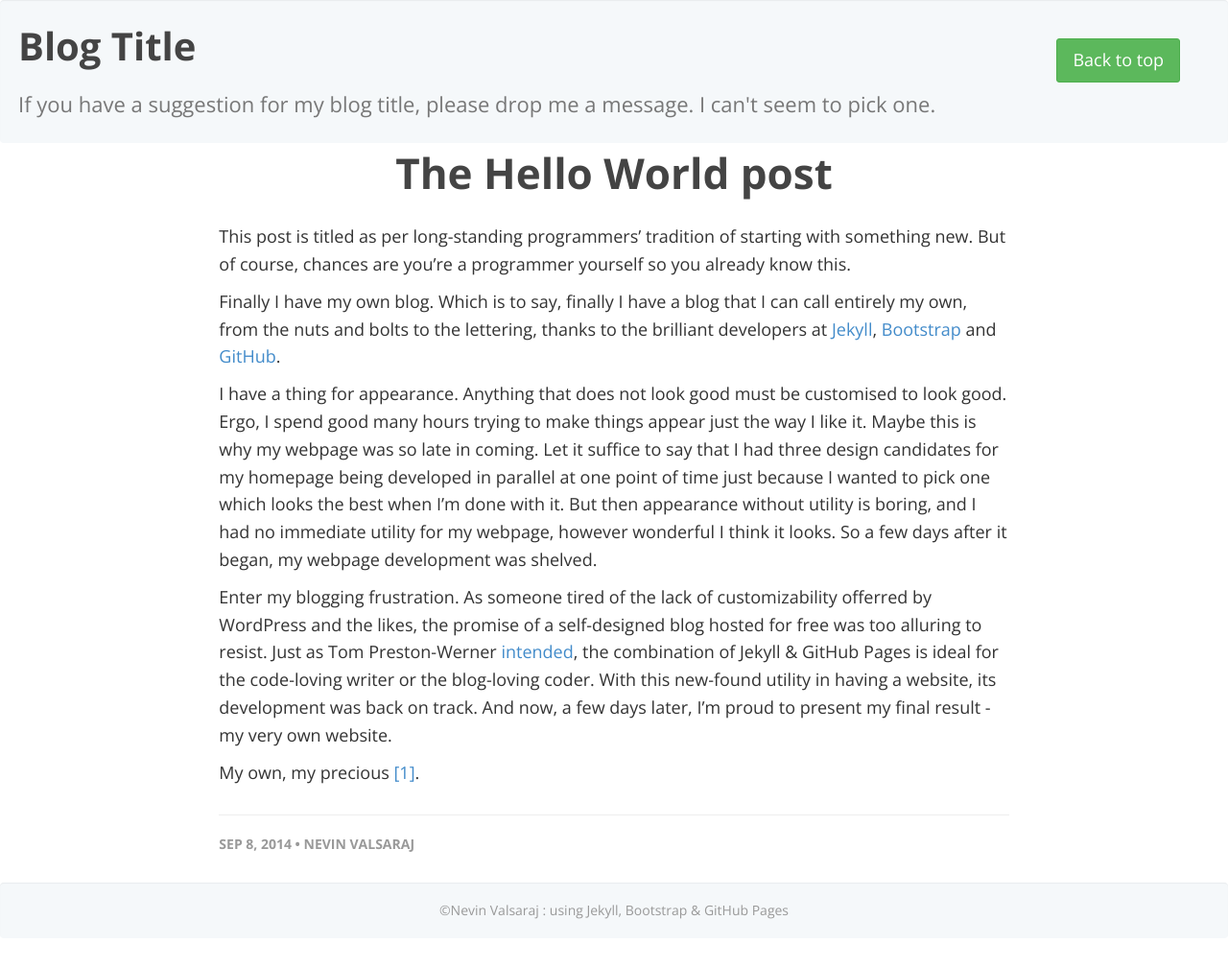
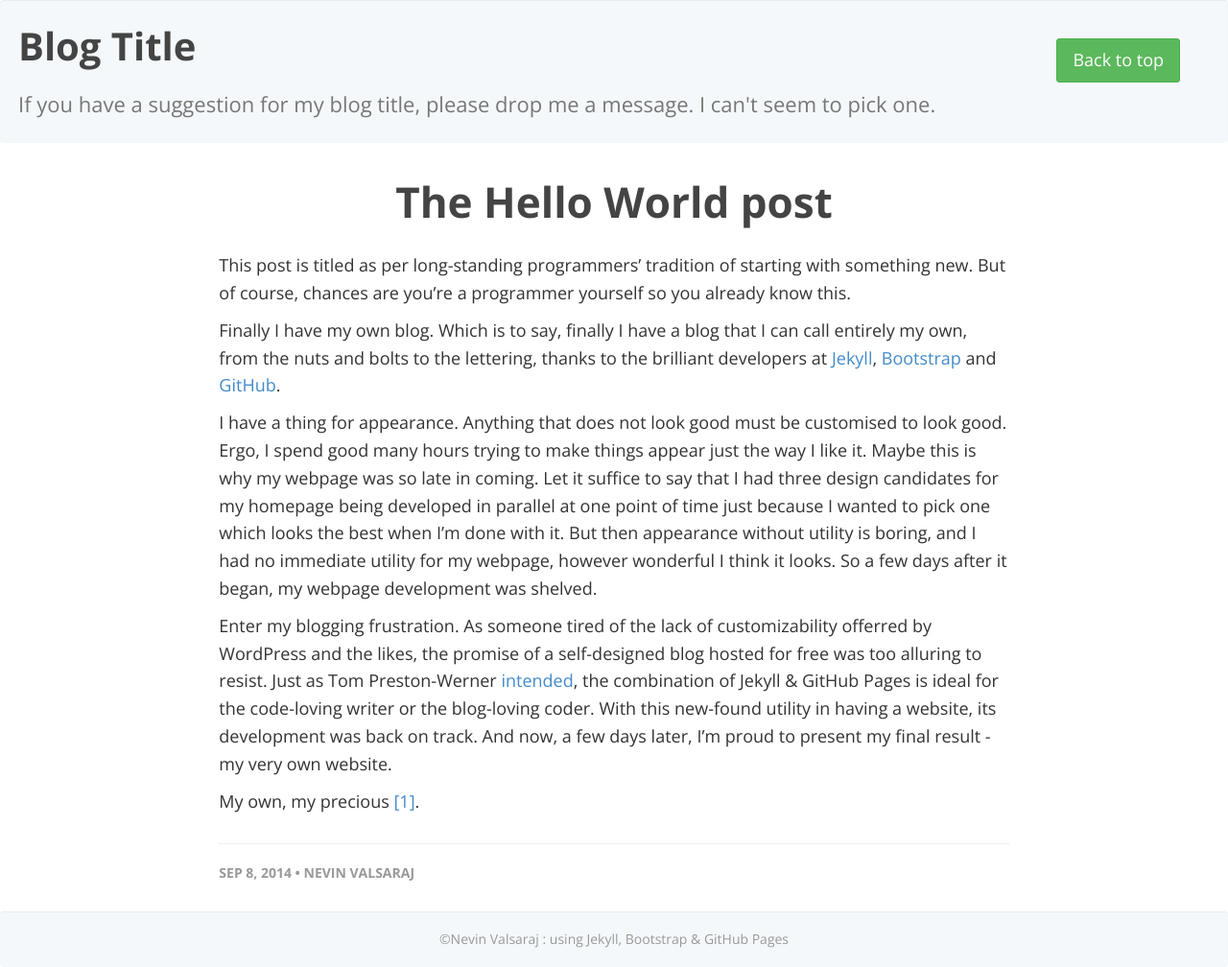
Before and after one commit to nevinvalsaraj/nevinvalsaraj.com, a Jekyll site: the page built from _posts/2014-09-08-hello-world.markdown, in a window 1280 px wide. Shown: the whole page at 96% size. Built offline with Jekyll 4.4.1, drawn with Linux system fonts in a browser that asks for light colours; before the commit the page ends 978 px from its top, so only the background shows below that.

Commit message:
Adding smooth scroll, editing post template style

```diff
--- a/_layouts/post.html
+++ b/_layouts/post.html
@@ -7,8 +7,10 @@
 {% include head.html %}
 
 <link rel="stylesheet" href="{{ " /css/post.css " | prepend: site.baseurl}}">
+<script src="{{ " /js/jquery.easing.min.js " | prepend: site.baseurl }}"></script>
+<script src="{{ " /js/scrolling-nav.js " | prepend: site.baseurl }}"></script>
 
-<body>
+<body id="page-top">
     <div class="container-fluid">
         <div id="header" class="row">
             <div class="col-xs-12 well">
@@ -21,9 +23,11 @@
             </div>
         </div>
 
-        <a id="guide-home" class="btn btn-lg btn-success" href="#page-head">
-            Back to top
-        </a>
+        <div class="page-scroll">
+            <a id="guide-home" class="btn btn-lg btn-success" href="#page-top">
+                Back to top
+            </a>
+        </div>
 
         <div id="content" class="row">
             <div class="col-sm-offset-2 col-sm-8 col-xs-12">
--- a/css/post.css
+++ b/css/post.css
@@ -32,6 +32,7 @@
     color: #777;
 }
 #content{
+    padding-top: 30px;
     padding-bottom: 30px;
 }
 a.post-title{
```
